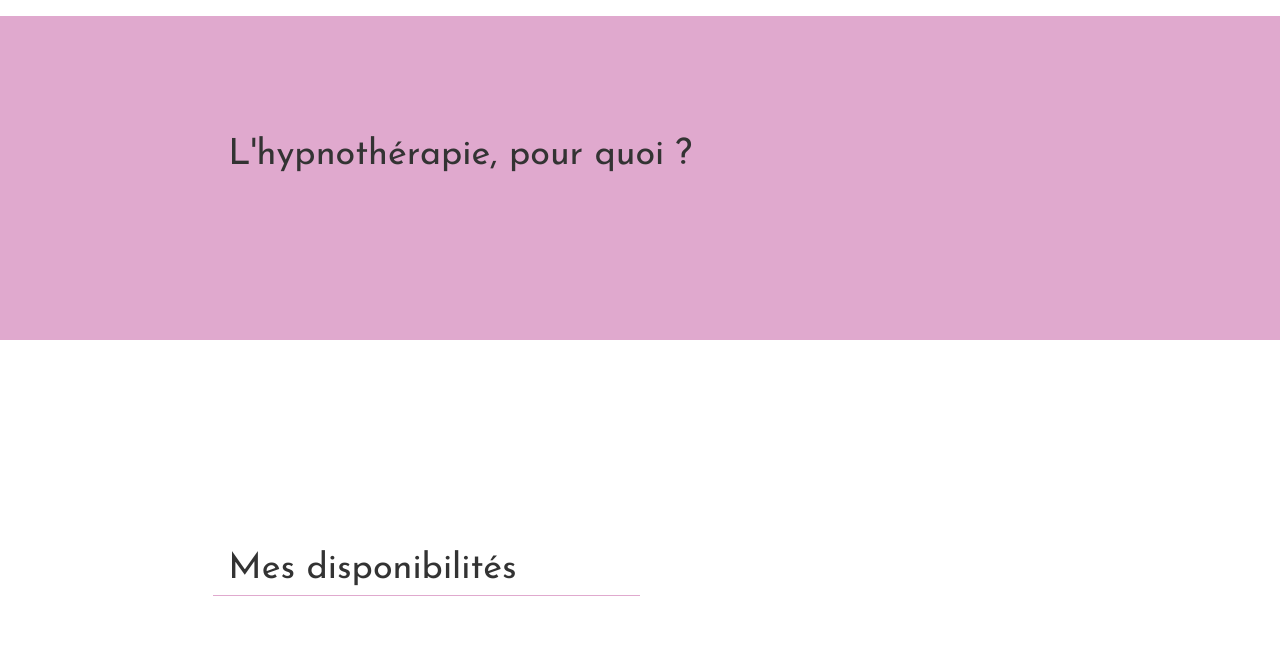
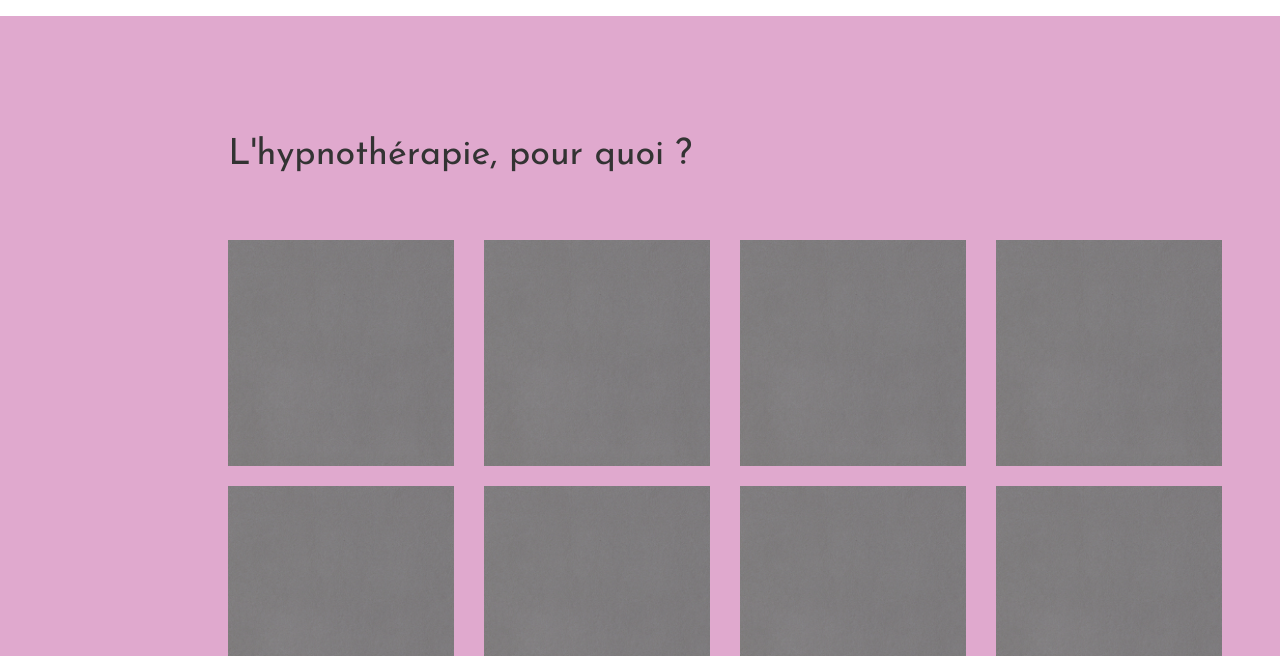
Before and after one commit to BereniceDavid/Hypnotherapie, a PHP site: page / in a window 1280 px wide. Shown: the part 1290-1946 px from the top of the page. Run offline with PHP 8.4, Linux system fonts and the light colour scheme; grey boxes are pictures that could not be loaded.

Commit message:
avancée section #forWhat

```diff
--- a/index.php
+++ b/index.php
@@ -66,12 +66,24 @@
 			<div class="row">
 				<h1 class="col-md-offset-2 col-md-5 col-sm-offset-2 col-sm-5 col-xs-offset-1 col-xs-10">L'hypnothérapie, pour quoi ?</h1>
 			</div>
+			<div class="row">
+				<img src="images/grey.jpg" alt="Anxiété" class="col-md-offset-2 col-md-2" />
+				<img src="images/grey.jpg" alt="Troubles du comportement alimentaire" class="col-md-2" />
+				<img src="images/grey.jpg" alt="Troubles du comportement alimentaire" class="col-md-2" />
+				<img src="images/grey.jpg" alt="Troubles du comportement alimentaire" class="col-md-2" />
+			</div>
+			<div class="row">
+				<img src="images/grey.jpg" alt="Anxiété" class="col-md-offset-2 col-md-2" />
+				<img src="images/grey.jpg" alt="Troubles du comportement alimentaire" class="col-md-2" />
+				<img src="images/grey.jpg" alt="Troubles du comportement alimentaire" class="col-md-2" />
+				<img src="images/grey.jpg" alt="Troubles du comportement alimentaire" class="col-md-2" />
+			</div>
 		</section>
 
 		<!--		Google agenda + formulaire de contact  -->
 		<section id="infosContact">
 			<div class="row">
-				<h1 class="col-md-offset-2 col-md-4 col-sm-offset-2 col-sm-4 col-xs-offset-1 col-xs-10">Mes disponibilités</h1>
+				<h1 class="col-md-offset-2 col-md-4 col-sm-offset-2 col-sm-5 col-xs-offset-1 col-xs-10">Mes disponibilités</h1>
 			</div>
 			<div class="row center">
 				<iframe class="col-md-offset-1 col-md-10 col-sm-offset-1 col-sm-10 col-xs-12 " src="https://calendar.google.com/calendar/embed?showTitle=0&amp;showPrint=0&amp;showCalendars=0&amp;showTz=0&amp;mode=WEEK&amp;height=500&amp;wkst=2&amp;bgcolor=%23ffffff&amp;src=jl1urnusetsclf6l07mq36204s%40group.calendar.google.com&amp;color=%23B1365F&amp;ctz=Europe%2FParis" style="border-width:0" width="900" height="500" frameborder="0" scrolling="no"></iframe>
--- a/styles/style.css
+++ b/styles/style.css
@@ -267,11 +267,18 @@ a#arrow {
 	background-color: #e0a9ce;
 }
 
+#forWhat div img {
+	width: 20vw;
+	height: auto;
+	margin-bottom: 20px;
+	border-radius: 5px;
+}
+
 
 /********************
 
-#infosContact (google calendar)
-#contactForm (formulaire de contact)
+#infosContact (section)
+#contactForm (formulaire de contact h1)
 
 ********************/
 
@@ -371,6 +378,7 @@ MEDIA QUERIES
 
 ********************/
 
+
 /**  Téléphone  **/
 
 @media screen and (max-width: 767px) {
@@ -378,7 +386,7 @@ MEDIA QUERIES
 		margin-top: 30px;
 		text-align: center;
 	}
-	#whoAmI #description p{
+	#whoAmI #description p {
 		text-align: justify;
 	}
 	#whoAmI #description button {
@@ -386,12 +394,12 @@ MEDIA QUERIES
 		right: inherit;
 		bottom: inherit;
 		margin-top: 20px;
-
 	}
 	#whoAmI {
 		padding-bottom: 180px;
 	}
 }
+
 
 /**  Tablette  **/
 
```
Also changed, not shown: images/grey.jpg (added).
